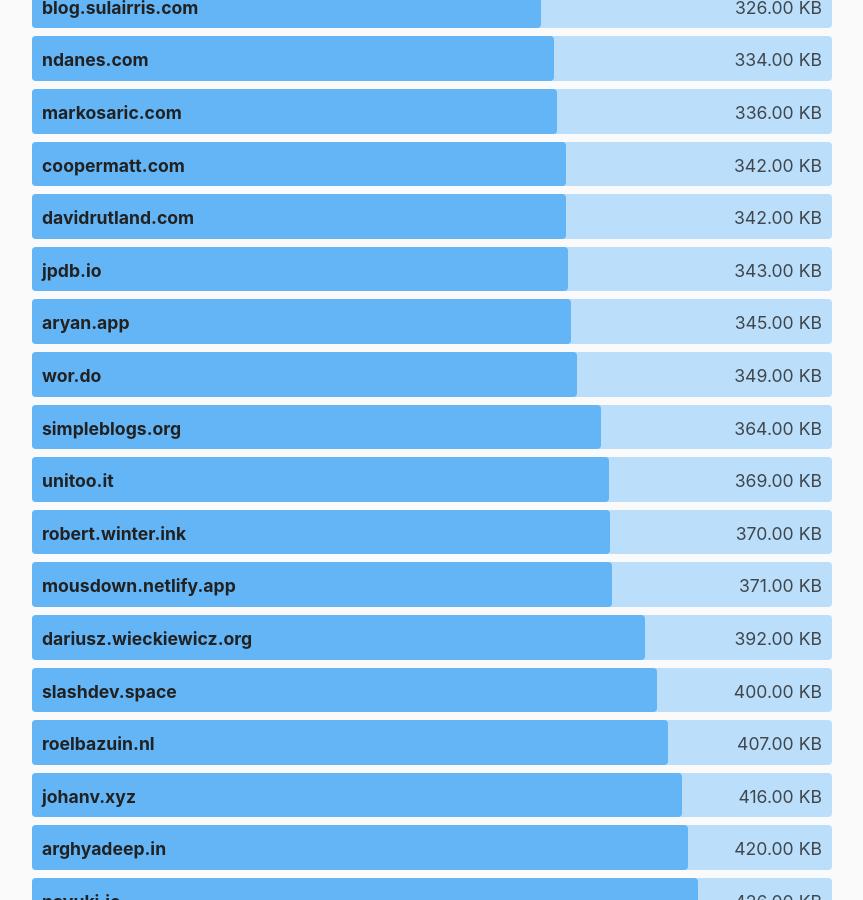
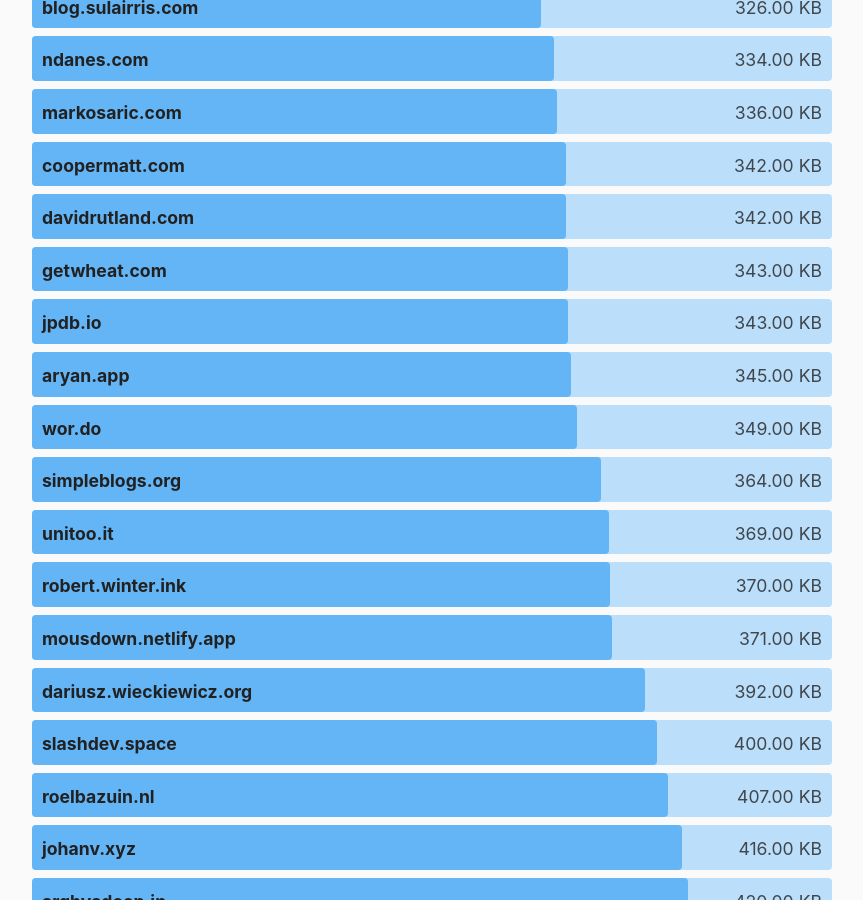
Before and after one commit to kevquirk/512kb.club, a Jekyll site: the page built from index.md, in a window 1280 px wide and 900 px high, scrolled down 19431 px. Shown: the whole window, without its empty margins (208-1071 px from the left). Built offline with Jekyll 4.4.1, drawn with Linux system fonts in a browser that asks for light colours.

Commit message:
added getwheat_ca

```diff
--- a/_data/sites.yml
+++ b/_data/sites.yml
@@ -723,6 +723,11 @@
   size: 21.1
   last_checked: 2021-12-29
 
+- domain: getwheat.com
+  url: https://getwheat.ca/
+  size: 343
+  last_checked: 2021-05-26 (2022-01-30)
+
 - domain: goel.io
   url: http://goel.io/
   size: 58.2
```
